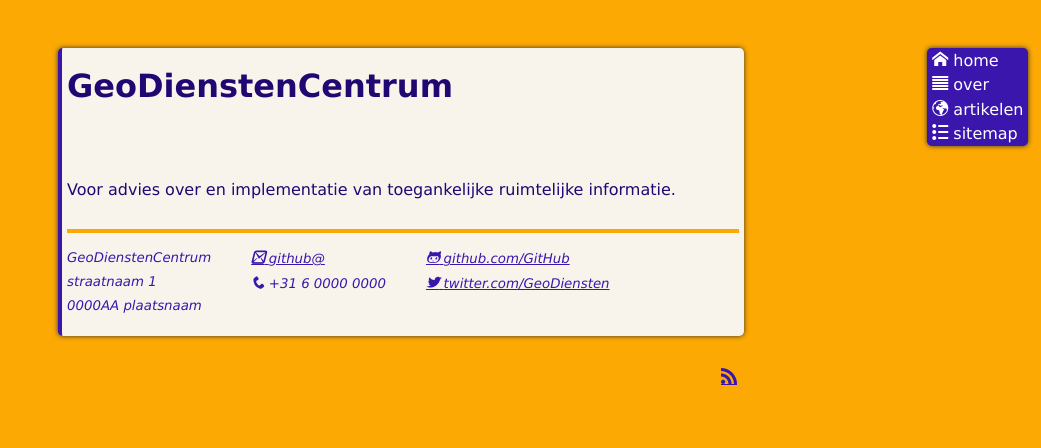
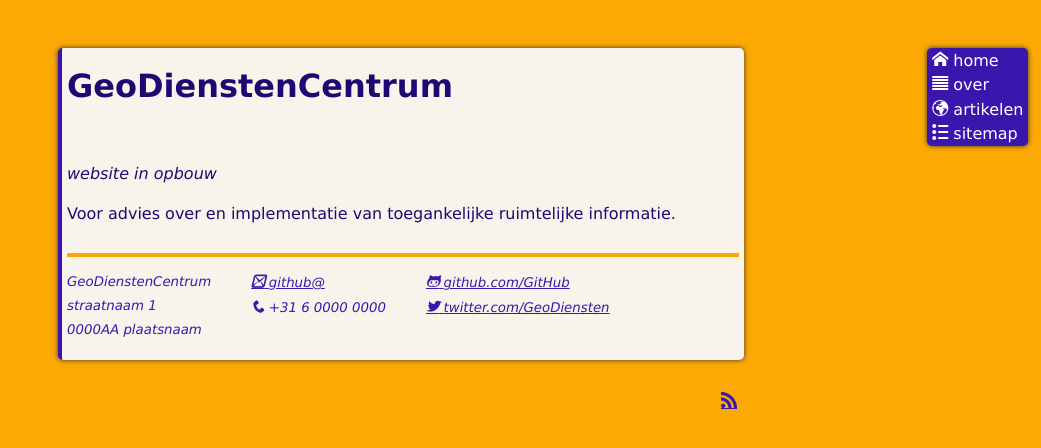
Before and after one commit to GeoDienstenCentrum/geodienstencentrum.github.io, a Jekyll site: the page built from index.html, in a window 1280 px wide. Shown: the top 448 px of the page, without its empty margins (239-1280 px from the left). Built offline with Jekyll 4.4.1, drawn with Linux system fonts in a browser that asks for light colours; Markdown is read by kramdown in place of the engine named in the settings; the list of posts is cut into pages by our own code.

Commit message:
Update index.html

```diff
--- a/index.html
+++ b/index.html
@@ -10,4 +10,7 @@ tags:
   - geo
 
 ---
+
+<em>website in opbouw</em>
+
 <p>Voor advies over en implementatie van toegankelijke ruimtelijke informatie.<p>
```
